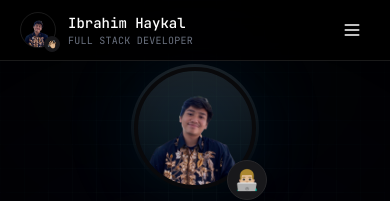
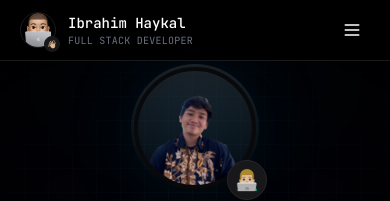
Before and after one commit to ibrahimhaykal/portfolio-website, a Next.js app: page / in a window 390 px wide. Shown: the top 201 px of the page. Built offline with nearby package versions, Linux system fonts and the light colour scheme.

Commit message:
Feat: Change Profile Sidebar On Mobile

```diff
--- a/src/components/Sidebar.tsx
+++ b/src/components/Sidebar.tsx
@@ -175,7 +175,7 @@ export default function Sidebar() {
             <div className="relative">
               <div className="relative w-9 h-9 rounded-full overflow-hidden border border-black/10 dark:border-white/10">
                  <Image
-                   src="/profile/profile-img.png"
+                   src="/profile/profile-sidebar.png"
                    alt="Profile"
                    fill
                    className="object-cover"
```
